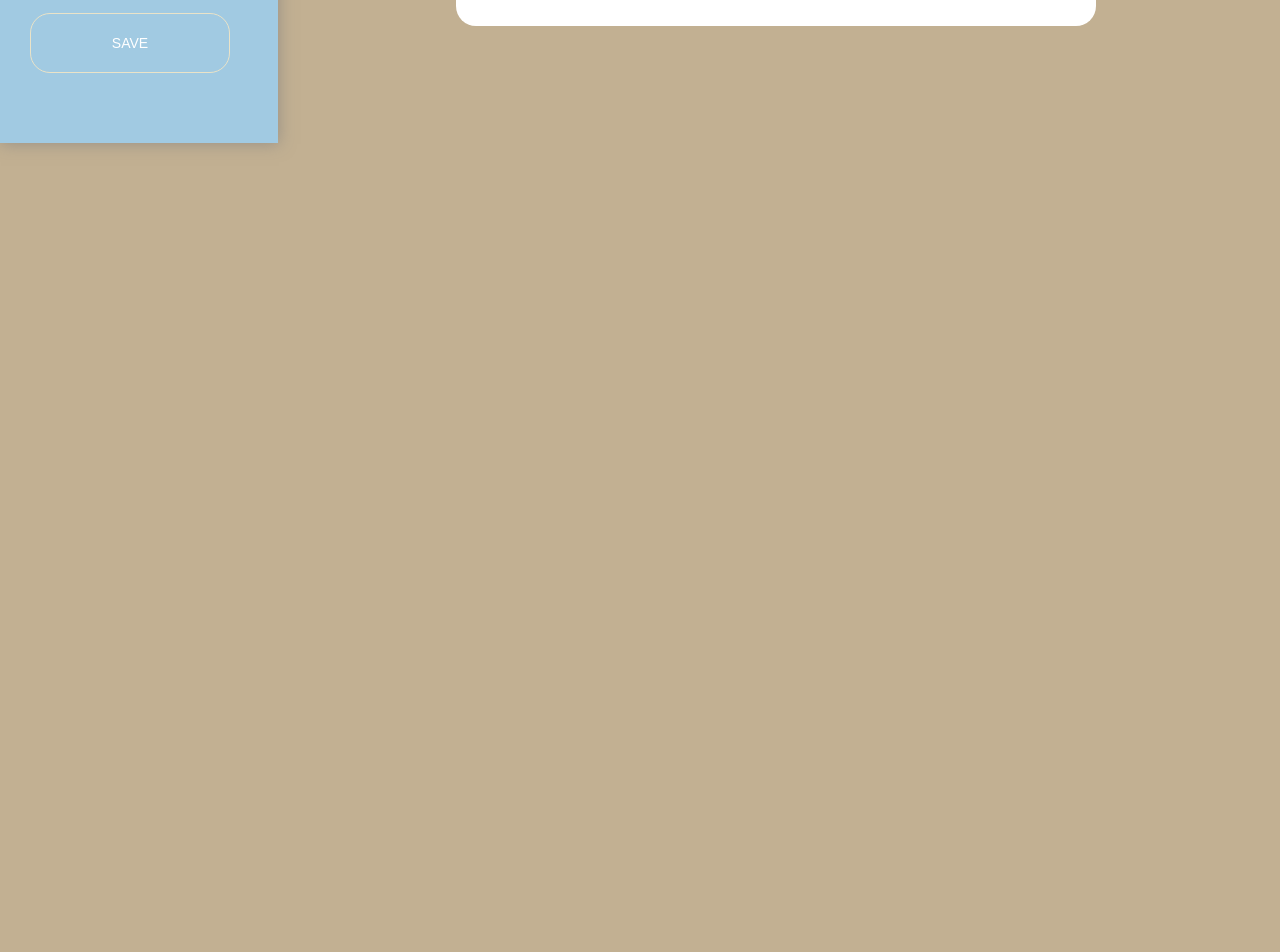
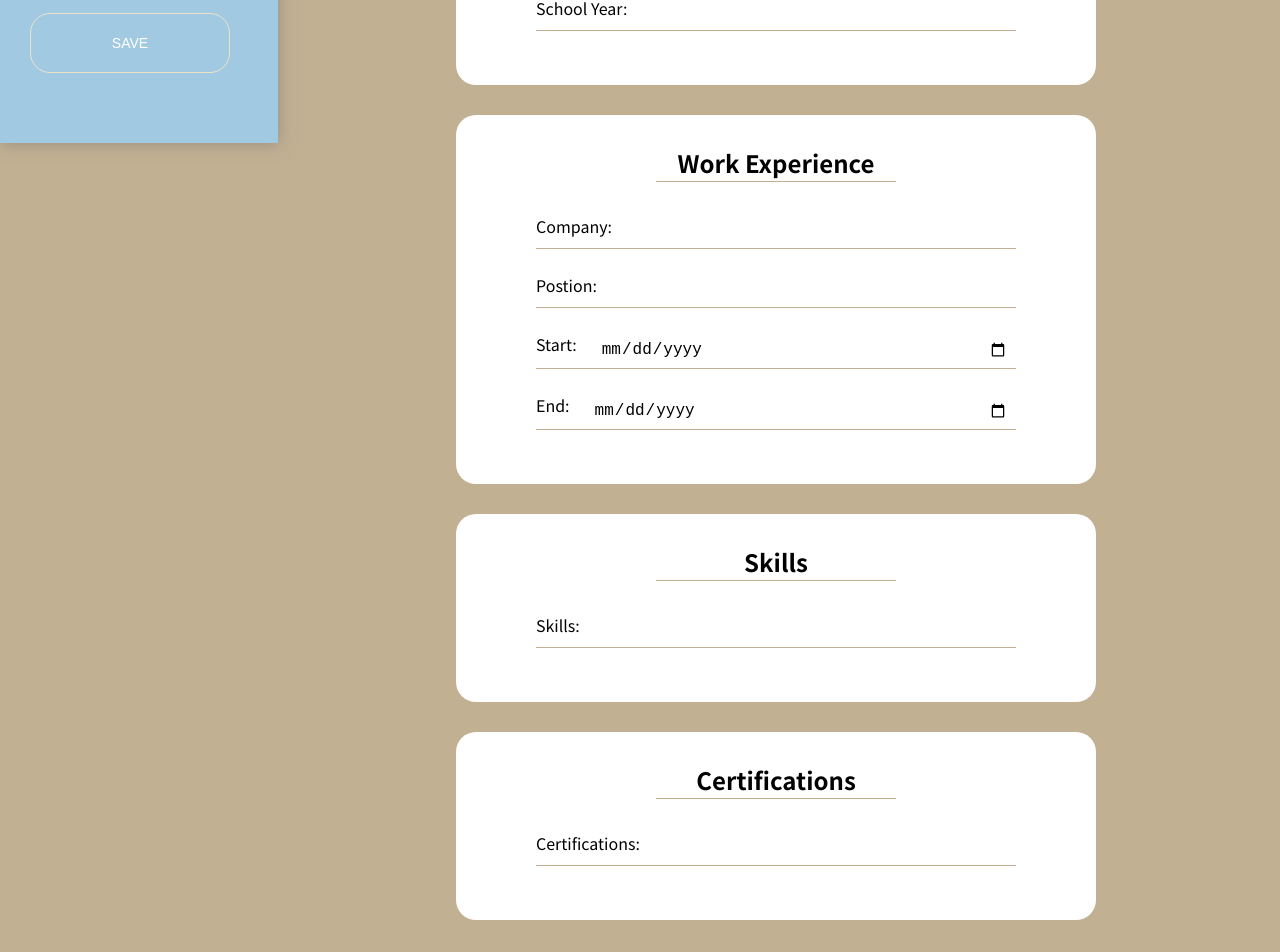
Before and after one commit to liampc/resume-maker, a React (Create React App) app: page / in a window 1280 px wide. Shown: the part 657-1609 px from the top of the page. Built offline with nearby package versions, Linux system fonts and the light colour scheme.

Commit message:
add basic cards

```diff
--- a/src/components/Card.js
+++ b/src/components/Card.js
@@ -9,7 +9,7 @@ function Card(props){
     })
 
     return (
-        <section className="card">
+        <section className="card" name={props.header}>
             <h2>{props.header}</h2>
             {inputs}
         </section>
--- a/src/components/Link.js
+++ b/src/components/Link.js
@@ -6,7 +6,7 @@ function Link(props){
 
 
     return (
-        <a className="link" href="#">
+        <a className="link" href={`#${props.link}`}>
             {props.link}
         </a>
     )
--- a/src/components/_components.scss
+++ b/src/components/_components.scss
@@ -38,9 +38,10 @@
 
     border-bottom: 1px solid $Brown;
     margin-bottom: 1.5rem;
+    display: flex;
 
     &__box {
-        width: 70%;
+        flex: 1;
         font-size: 1rem;
         padding: 0.5rem;
         border: none;
--- a/src/layout/main/Main.js
+++ b/src/layout/main/Main.js
@@ -8,7 +8,8 @@ function Section(props){
 
     const basicInfo = [
         {name: 'Name', type: 'text' },
-        {name: 'Email', type: 'email'}
+        {name: 'Email', type: 'email'},
+        {name: 'Website', type: 'text'},
     ]
 
     const education = [
@@ -17,12 +18,28 @@ function Section(props){
         {name: 'School Year', type: 'number'},
     ]
 
+    const experience = [
+        {name: 'Company', type: 'text'},
+        {name: 'Postion', type: 'text'},
+        {name: 'Start', type: 'date'},
+        {name: 'End', type: 'date'}
+    ]
 
+    const skills = [
+        {name: 'Skills', type: 'text'}
+    ]
+
+    const certifications = [
+        {name: 'Certifications', type:'text'}
+    ]
 
     return (
         <main className="main">
             <Card header={"Basic Info"} inputs={basicInfo} />
             <Card header={"Education"} inputs={education}/>
+            <Card header={"Work Experience"} inputs={experience}/>
+            <Card header={"Skills"} inputs={skills}/>
+            <Card header={"Certifications"} inputs={certifications}/>
         </main>
     )
 }
```
